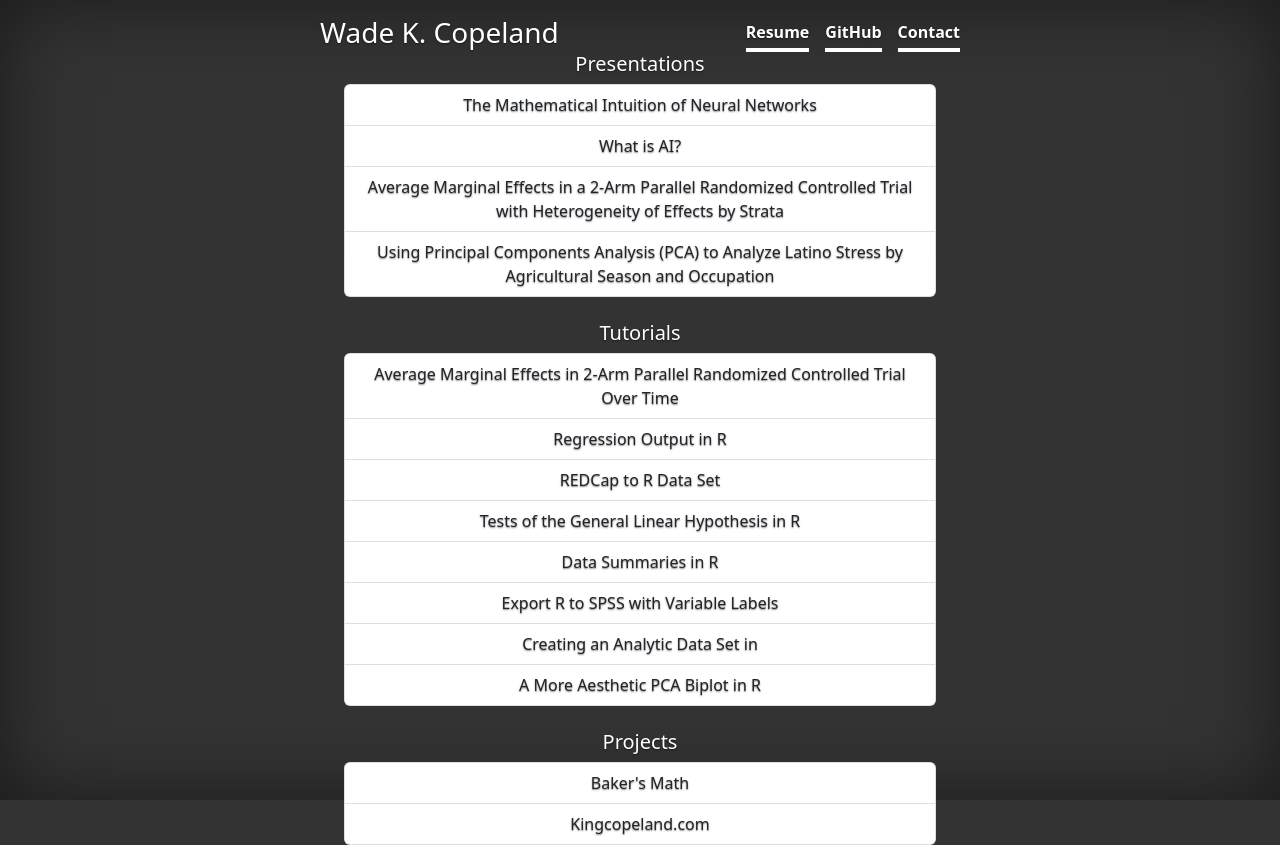
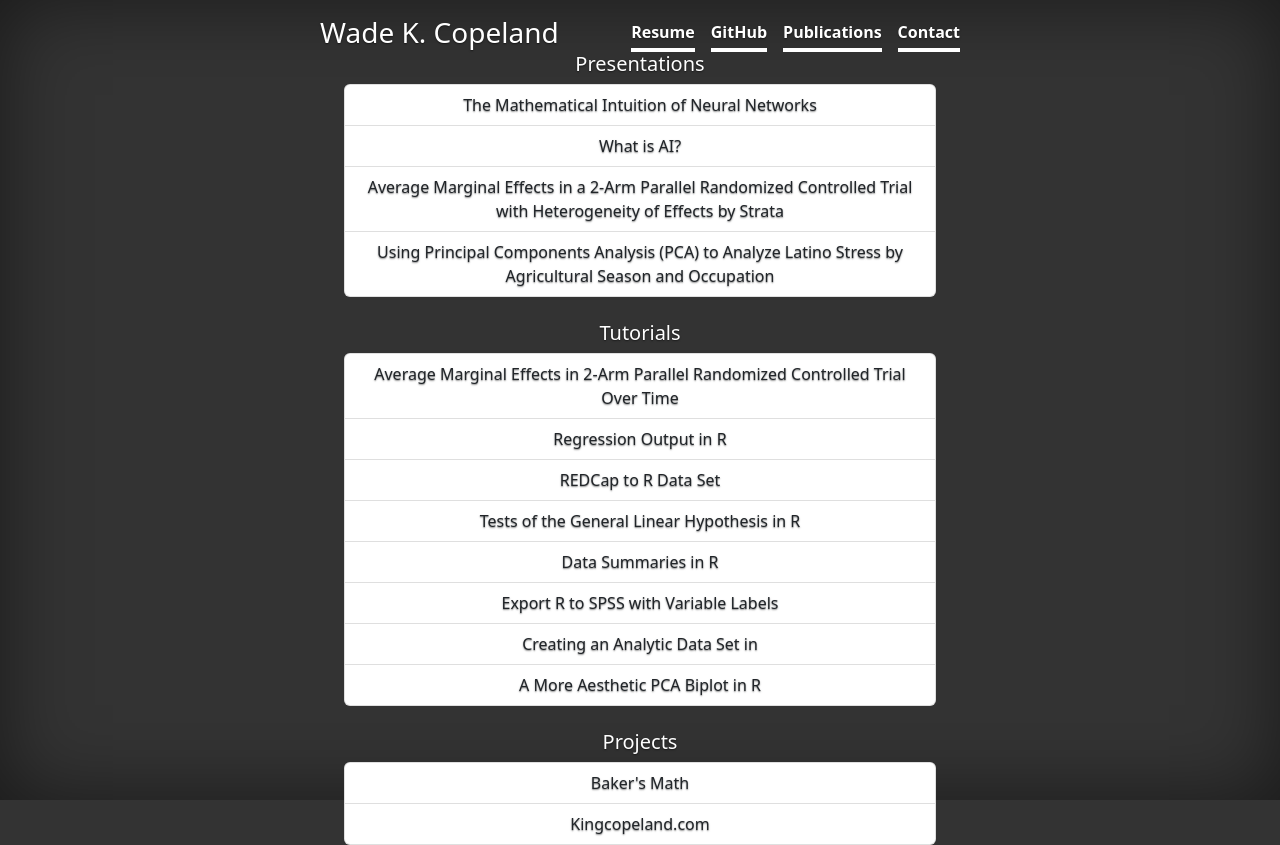
Before and after one commit to wkingc/wkingc.github.io, a plain HTML site: page index.html in a window 1280 px wide. Drawn offline with nearby package versions, Linux system fonts and the light colour scheme.

Commit message:
Added a link to my publications.

```diff
--- a/index.html
+++ b/index.html
@@ -20,6 +20,7 @@
           <nav class="nav nav-masthead justify-content-center">
             <a class="nav-link active" href="resume/Wade-K-Copeland-Resume.pdf" type="application/pdf" class="nav-link">Resume</a>
             <a class="nav-link active" href="https://github.com/wkingc" class="nav-link">GitHub</a>
+            <a class="nav-link active" href="https://scholar.google.com/citations?hl=en&pli=1&user=fTZ4V38AAAAJ" class="nav-link">Publications</a>
             <a class="nav-link active" href="mailto:wade@kingcopeland.com" class="nav-link">Contact</a>
           </nav>
         </div>
```
